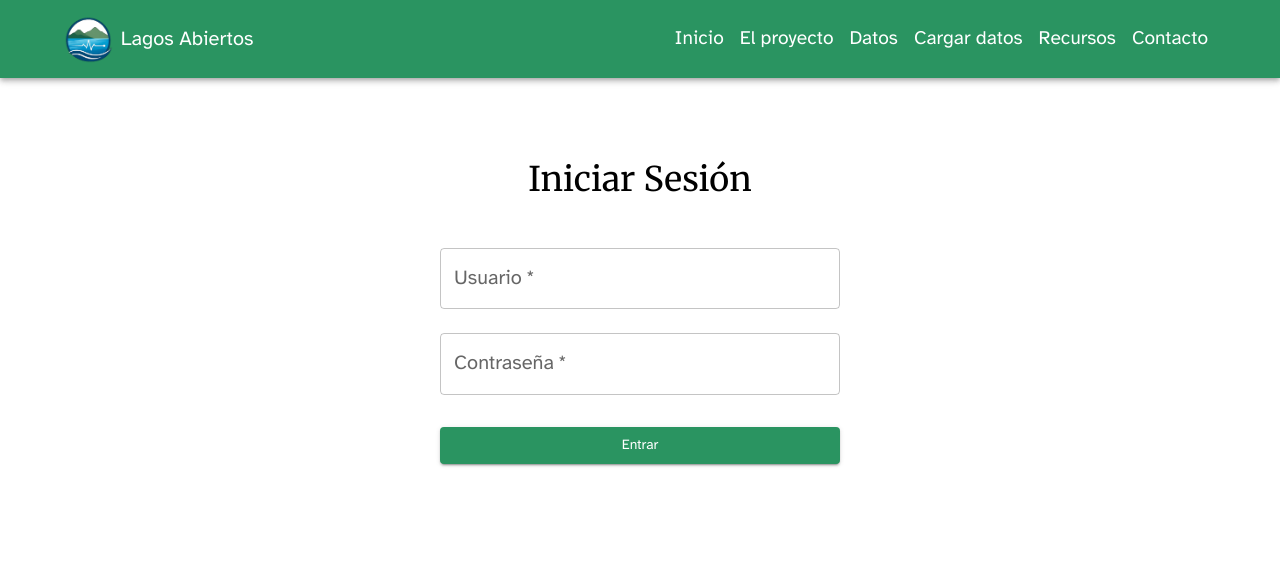
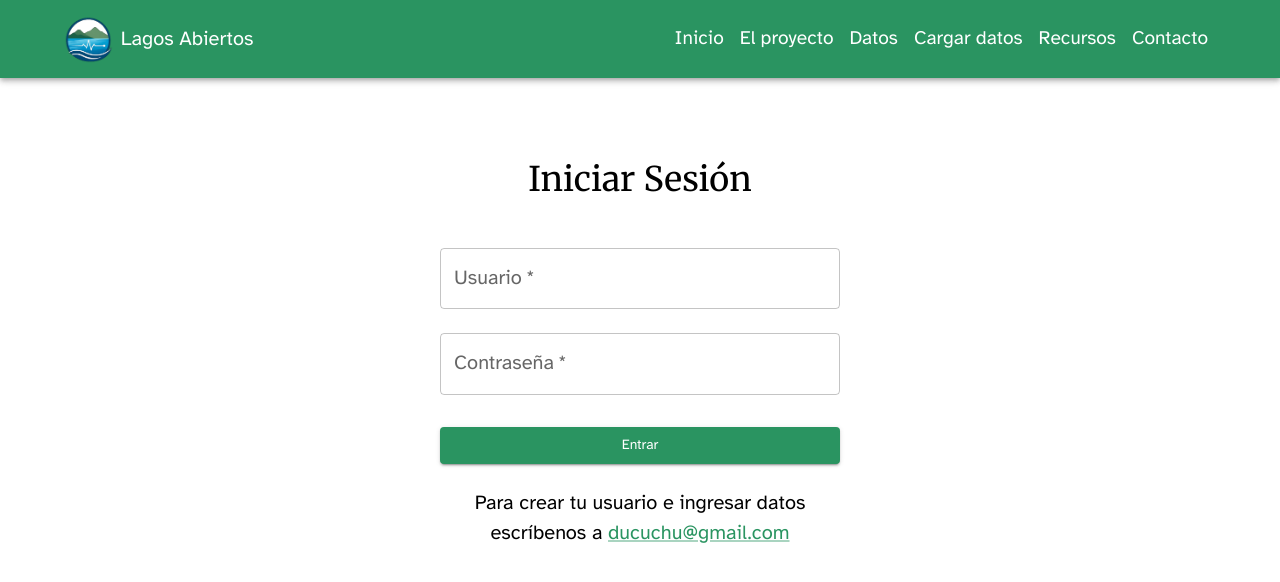
Before and after one commit to javiscript13/lakessensor, a React (Create React App) app in the folder frontend/: page /form in a window 1280 px wide. Shown: the top 582 px of the page. Built offline with nearby package versions, Linux system fonts and the light colour scheme.

Commit message:
Added message instructing who to write to create user

```diff
--- a/frontend/src/pages/Contact.js
+++ b/frontend/src/pages/Contact.js
@@ -1,5 +1,5 @@
 import React from 'react';
-import { Box, Typography } from '@mui/material';
+import { Box, Typography, Link } from '@mui/material';
 import { contentWidthSx } from '../styles/pageLayout';
 
 const sectionSpacing = {
@@ -14,7 +14,8 @@ const Contact = () => {
         <div>
         <Box sx={sectionSpacing}>
           <Typography variant="h4" sx={{ mb: 4 }}>Contacto</Typography>
-          <Typography variant="body1">Para más información sobre cómo participar o aprender más sobre el proyecto, por favor contacte a la coordinación del proyecto a través de ducuchu@gmail.com</Typography>
+          <Typography variant="body1">Para más información sobre cómo participar o aprender más sobre el proyecto, por favor contacte a la coordinación del proyecto a través de <Link href="mailto:ducuchu@gmail.com">ducuchu@gmail.com</Link></Typography>
+          <Typography variant="body1" sx={{ mt: 2 }}>Para crear tu usuario e ingresar datos escríbenos a <Link href="mailto:ducuchu@gmail.com">ducuchu@gmail.com</Link></Typography>
         </Box>
 
       </div>
--- a/frontend/src/pages/LoginPage.jsx
+++ b/frontend/src/pages/LoginPage.jsx
@@ -8,6 +8,7 @@ import {
     TextField,
     Button,
     Alert,
+    Link,
 CircularProgress,
 } from "@mui/material";
 import { loginUser } from '../services/apiService';
@@ -83,6 +84,10 @@ const LoginPage = ({ redirectPath = "/"}) => {
             {loading ? <CircularProgress size={24} /> : "Entrar"}
           </Button>
         </form>
+        <Typography variant="body1" sx={{ mt: 3 }}>
+          Para crear tu usuario e ingresar datos escríbenos a{" "}
+          <Link href="mailto:ducuchu@gmail.com">ducuchu@gmail.com</Link>
+        </Typography>
       </Box>
     </Box>
   );
```
